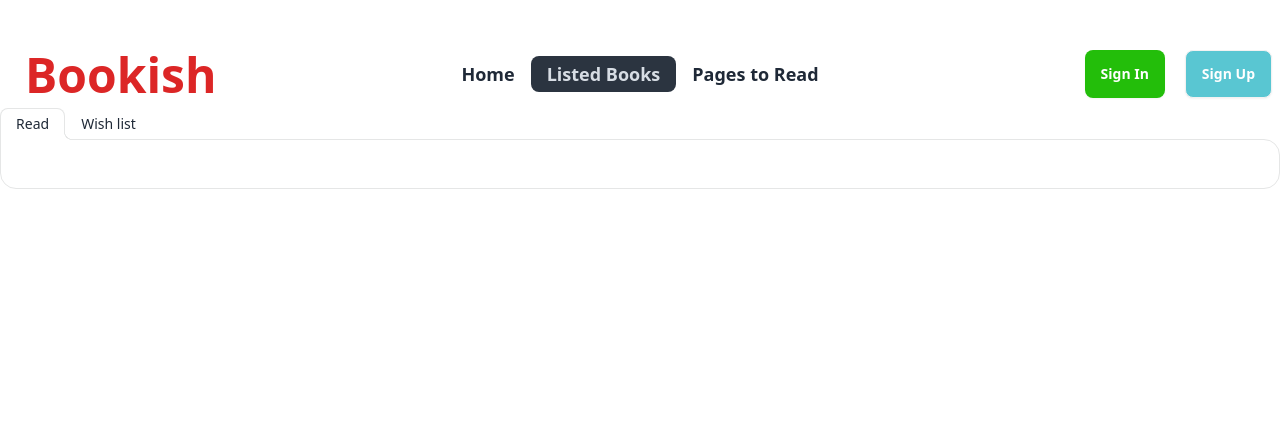
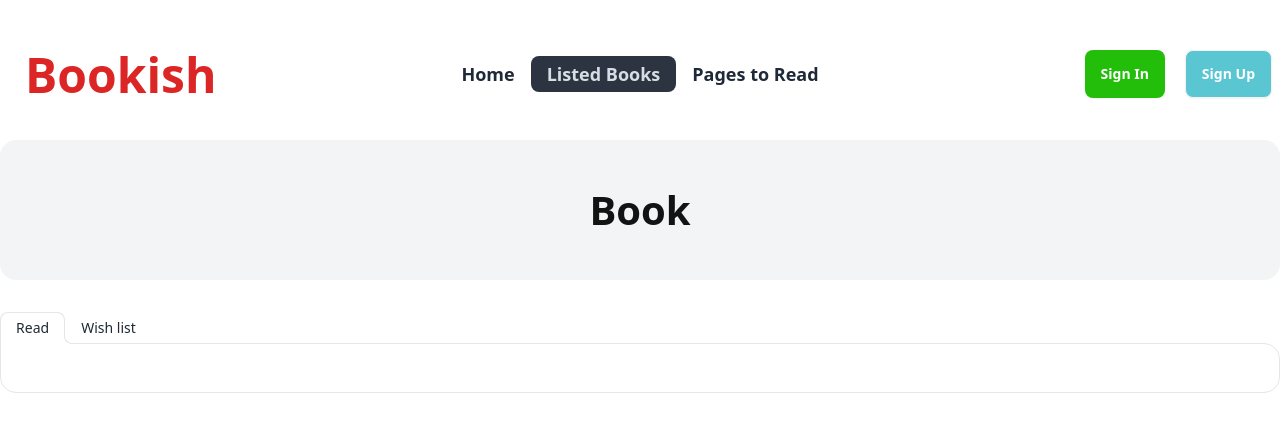
Before and after one commit to mahtabulhoque/B9A8-Project, a React (Vite) app: page /listed-book in a window 1280 px wide. Shown: the top 432 px of the page. Built offline with nearby package versions, Linux system fonts and the light colour scheme.

Commit message:
6th commit

```diff
--- a/src/components/Books/Books.jsx
+++ b/src/components/Books/Books.jsx
@@ -15,7 +15,7 @@ const Books = () => {
     return (
        <div>
          <div>
-            <h2 className="text-center py-10 text-[#131313] font-bold text-[40px]">Books : {books.length}</h2>
+            <h2 className="text-center py-10 text-[#131313] font-bold text-[40px]">Books</h2>
         </div>
 
 
--- a/src/components/BooksDetails/BookDetails.jsx
+++ b/src/components/BooksDetails/BookDetails.jsx
@@ -56,7 +56,7 @@ const BookDetails = () => {
 
   return (
     <div>
-      <div className="card lg:card-side bg-base-100 shadow-xl p-5">
+      <div className="card lg:card-side bg-base-100 shadow-xl p-9">
         <figure>
           <img src={book.image} alt="Album" />
         </figure>
--- a/src/components/ListedBook/ListedBook.jsx
+++ b/src/components/ListedBook/ListedBook.jsx
@@ -10,6 +10,10 @@ const ListedBook = () => {
   };
 
   return (
+    <>
+    <div className="py-8">
+    <h2 className="text-center py-10 text-[#131313] font-bold text-[40px] bg-gray-100 rounded-2xl">Book</h2>
+    </div>
     <div role="tablist" className="tabs tabs-lifted">
       {/* Read Tab */}
       <input
@@ -39,6 +43,7 @@ const ListedBook = () => {
         <WishList />
       </div>
     </div>
+    </>
   );
 };
 
--- a/src/components/ListedBook/ReadBook.jsx
+++ b/src/components/ListedBook/ReadBook.jsx
@@ -67,7 +67,7 @@ const ReadBook = () => {
                 </div>
               </div>
               <hr className="border-dashed"/>
-              <div className="flex gap-5">
+              <div className="flex gap-5 font-medium">
                 <div>
                 <p className="bg-[#328EFF] rounded-full text-[#FFF] text-center p-3">Category:   {book.category}</p>
                 </div>
```
